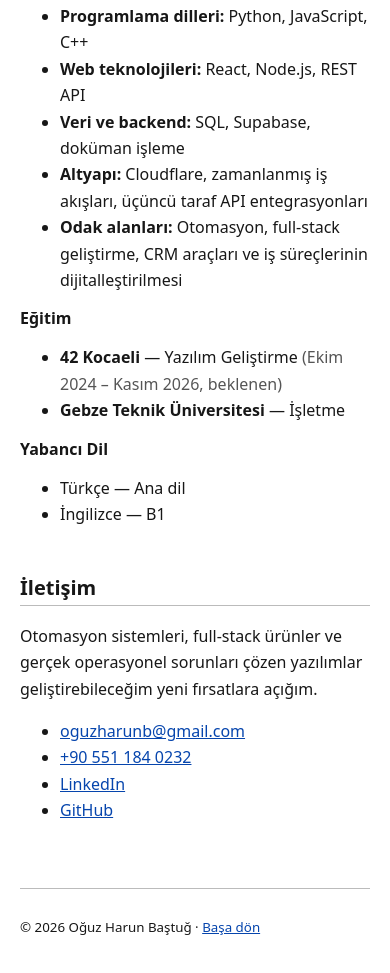
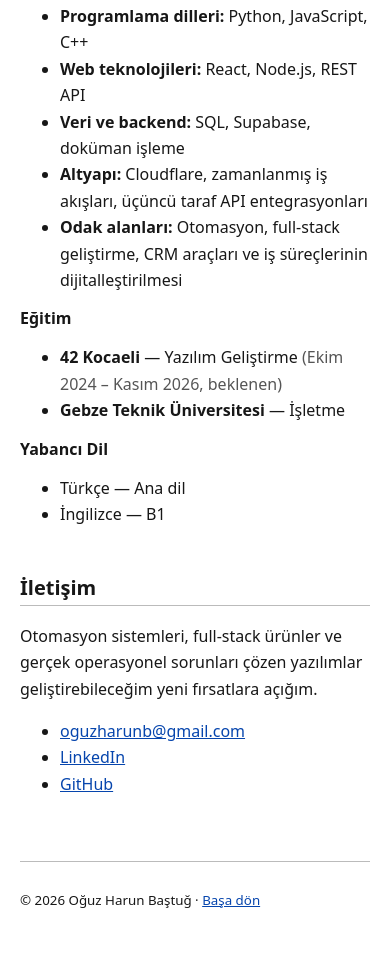
Before and after one commit to oguzharunb/oguzharunb.com.tr, a plain HTML site: page index.html in a window 390 px wide. Shown: the part 2819-3792 px from the top of the page. Drawn offline with Linux system fonts and the light colour scheme.

Commit message:
Remove phone number from portfolio

```diff
--- a/index.html
+++ b/index.html
@@ -133,7 +133,6 @@
         <p>Otomasyon sistemleri, full-stack ürünler ve gerçek operasyonel sorunları çözen yazılımlar geliştirebileceğim yeni fırsatlara açığım.</p>
         <ul>
           <li><a href="mailto:oguzharunb@gmail.com">oguzharunb@gmail.com</a></li>
-          <li><a href="tel:+905511840232">+90 551 184 0232</a></li>
           <li><a href="https://www.linkedin.com/in/oguzharunb/" rel="me">LinkedIn</a></li>
           <li><a href="https://github.com/oguzharunb" rel="me">GitHub</a></li>
         </ul>
```
Also changed, not shown: 1 other file.
